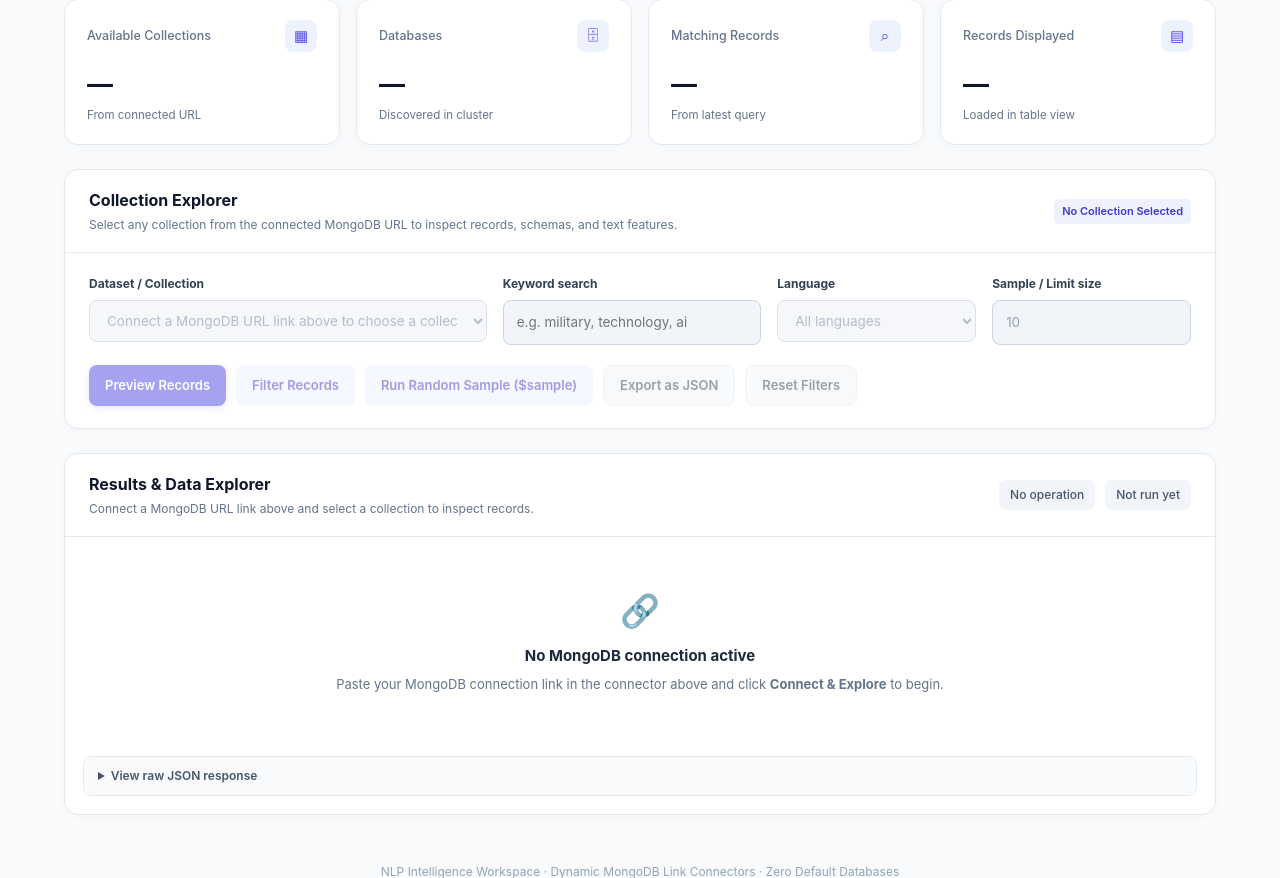
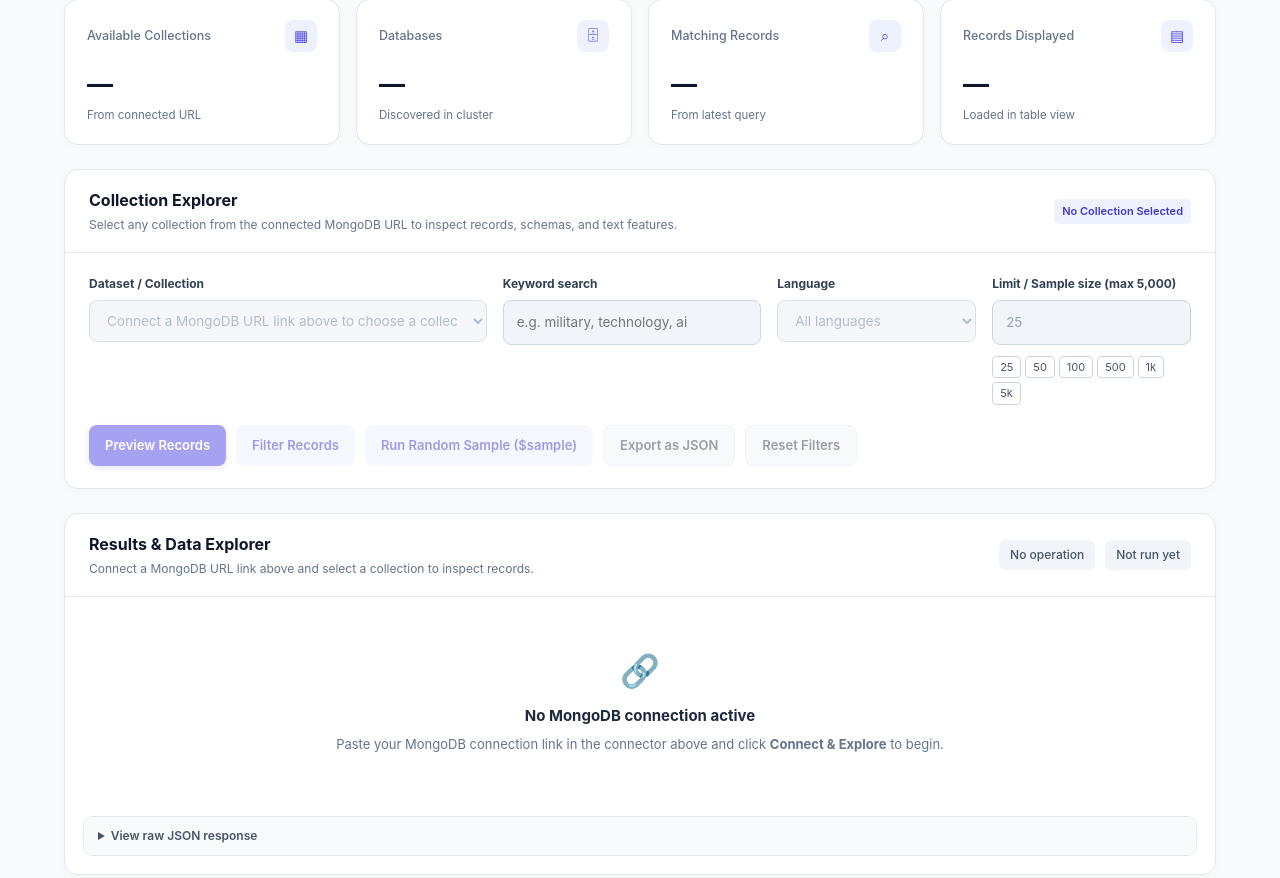
Before and after one commit to thwarted09/nlp-intelligence-dashboard, a Django app: page / in a window 1280 px wide. Shown: the part 577-1455 px from the top of the page. Run offline with Django 5.2, Linux system fonts and the light colour scheme.

Commit message:
Support fetching up to 5,000 records with pagination and limit presets

```diff
--- a/datasets/views.py
+++ b/datasets/views.py
@@ -1,5 +1,6 @@
 import json
 import logging
+import math
 import re
 
 from bson import json_util
@@ -270,21 +271,29 @@ def collection_schema(request, database_name, collection_name):
 
 @require_GET
 def collection_preview(request, database_name, collection_name):
-    """Preview records from a collection on the active connection."""
+    """Preview records from a collection with pagination support and limits up to 5,000."""
     connection_id = _get_connection_id(request)
     error = _validate_target(database_name, collection_name, connection_id)
     if error:
         return error
 
-    limit, error = _parse_int(request, "limit", 10, 1, 100)
+    limit, error = _parse_int(request, "limit", 25, 1, 5000)
     if error:
         return error
+
+    page, error = _parse_int(request, "page", 1, 1, 100000)
+    if error:
+        return error
+
+    skip = (page - 1) * limit
 
     try:
         collection = get_collection(database_name, collection_name, connection_id)
 
         total_records = collection.count_documents({})
-        documents = list(collection.find({}).limit(limit))
+        total_pages = math.ceil(total_records / limit) if total_records > 0 else 1
+
+        documents = list(collection.find({}).skip(skip).limit(limit))
         preview = _to_json_safe(documents)
 
         fields = sorted({key for document in documents for key in document})
@@ -295,6 +304,9 @@ def collection_preview(request, database_name, collection_name):
             "collection": collection_name,
             "connection_id": connection_id,
             "total_records": total_records,
+            "page": page,
+            "total_pages": total_pages,
+            "limit": limit,
             "returned_records": len(preview),
             "fields": fields,
             "preview": preview,
@@ -307,15 +319,21 @@ def collection_preview(request, database_name, collection_name):
 
 @require_GET
 def filter_collection(request, database_name, collection_name):
-    """Filter records within a collection on the active connection."""
+    """Filter records within a collection with pagination and limits up to 5,000."""
     connection_id = _get_connection_id(request)
     error = _validate_target(database_name, collection_name, connection_id)
     if error:
         return error
 
-    limit, error = _parse_int(request, "limit", 10, 1, 100)
+    limit, error = _parse_int(request, "limit", 25, 1, 5000)
     if error:
         return error
+
+    page, error = _parse_int(request, "page", 1, 1, 100000)
+    if error:
+        return error
+
+    skip = (page - 1) * limit
 
     source = request.GET.get("source", "").strip()
     language = request.GET.get("language", "").strip()
@@ -333,7 +351,9 @@ def filter_collection(request, database_name, collection_name):
         collection = get_collection(database_name, collection_name, connection_id)
 
         total_matching = collection.count_documents(query)
-        documents = list(collection.find(query).limit(limit))
+        total_pages = math.ceil(total_matching / limit) if total_matching > 0 else 1
+
+        documents = list(collection.find(query).skip(skip).limit(limit))
         preview = _to_json_safe(documents)
 
         return JsonResponse({
@@ -347,8 +367,10 @@ def filter_collection(request, database_name, collection_name):
                 "keyword": keyword,
             },
             "total_matching": total_matching,
+            "page": page,
+            "total_pages": total_pages,
+            "limit": limit,
             "returned_records": len(preview),
-            "limit": limit,
             "preview": preview,
         })
 
@@ -359,13 +381,13 @@ def filter_collection(request, database_name, collection_name):
 
 @require_GET
 def sample_collection(request, database_name, collection_name):
-    """Extract a random document sample from a collection on the active connection."""
+    """Extract a random document sample from a collection with sizes up to 5,000."""
     connection_id = _get_connection_id(request)
     error = _validate_target(database_name, collection_name, connection_id)
     if error:
         return error
 
-    sample_size, error = _parse_int(request, "size", 100, 1, 1000)
+    sample_size, error = _parse_int(request, "size", 100, 1, 5000)
     if error:
         return error
 
--- a/templates/dashboard.html
+++ b/templates/dashboard.html
@@ -561,6 +561,51 @@
             font-weight: 500;
         }
 
+        .btn-preset {
+            padding: 2px 7px;
+            font-size: 11px;
+            border-radius: 4px;
+            border: 1px solid #cbd5e1;
+            background: #ffffff;
+            color: #475569;
+            cursor: pointer;
+            transition: all 0.15s;
+        }
+
+        .btn-preset:hover {
+            background: #eef2ff;
+            color: var(--primary);
+            border-color: #a5b4fc;
+        }
+
+        .pagination-bar {
+            display: flex;
+            justify-content: space-between;
+            align-items: center;
+            padding: 11px 20px;
+            background: #f8fafc;
+            border-bottom: 1px solid var(--border);
+            flex-wrap: wrap;
+            gap: 12px;
+        }
+
+        .pagination-info {
+            font-size: 12.5px;
+            color: var(--muted);
+        }
+
+        .pagination-controls {
+            display: flex;
+            align-items: center;
+            gap: 10px;
+        }
+
+        .pagination-page-indicator {
+            font-size: 12.5px;
+            font-weight: 600;
+            color: var(--text);
+        }
+
         .table-wrap {
             overflow-x: auto;
         }
@@ -914,9 +959,17 @@
                     </div>
 
                     <div class="field">
-                        <label for="sampleSize">Sample / Limit size</label>
+                        <label for="sampleSize">Limit / Sample size (max 5,000)</label>
                         <input id="sampleSize" type="number"
-                               value="10" min="1" max="1000" disabled>
+                               value="25" min="1" max="5000" disabled>
+                        <div class="preset-chips" style="margin-top: 4px; display: flex; gap: 4px; flex-wrap: wrap;">
+                            <button type="button" class="btn-preset" data-size="25">25</button>
+                            <button type="button" class="btn-preset" data-size="50">50</button>
+                            <button type="button" class="btn-preset" data-size="100">100</button>
+                            <button type="button" class="btn-preset" data-size="500">500</button>
+                            <button type="button" class="btn-preset" data-size="1000">1k</button>
+                            <button type="button" class="btn-preset" data-size="5000">5k</button>
+                        </div>
                     </div>
                 </div>
 
@@ -973,6 +1026,18 @@
                 </p>
             </div>
 
+            <!-- Pagination Bar -->
+            <div id="paginationBar" class="pagination-bar" style="display: none;">
+                <div class="pagination-info">
+                    Showing <strong id="pageRange">0-0</strong> of <strong id="totalItemsCount">0</strong> records
+                </div>
+                <div class="pagination-controls">
+                    <button id="prevPageBtn" class="btn btn-light btn-small" type="button">◄ Previous</button>
+                    <span class="pagination-page-indicator">Page <span id="currentPageNum">1</span> of <span id="totalPagesNum">1</span></span>
+                    <button id="nextPageBtn" class="btn btn-light btn-small" type="button">Next ►</button>
+                </div>
+            </div>
+
             <div id="tableWrap" class="table-wrap" hidden>
                 <table>
                     <thead>
@@ -1008,6 +1073,8 @@
         let activeDatasets = [];
         let latestApiResponse = null;
         let lastOperation = null;
+        let currentPage = 1;
+        let totalPages = 1;
 
         // Elements
         const connectionStatus = document.getElementById("connectionStatus");
@@ -1036,6 +1103,15 @@
         const collectionMetaBar = document.getElementById("collectionMetaBar");
         const schemaChipsList = document.getElementById("schemaChipsList");
         const collectionDocCount = document.getElementById("collectionDocCount");
+
+        // Pagination Elements
+        const paginationBar = document.getElementById("paginationBar");
+        const pageRange = document.getElementById("pageRange");
+        const totalItemsCount = document.getElementById("totalItemsCount");
+        const currentPageNum = document.getElementById("currentPageNum");
+        const totalPagesNum = document.getElementById("totalPagesNum");
+        const prevPageBtn = document.getElementById("prevPageBtn");
+        const nextPageBtn = document.getElementById("nextPageBtn");
 
         // Buttons
         const previewBtn = document.getElementById("previewBtn");
@@ -1382,6 +1458,9 @@
             setFormDisabled(true);
             updateActiveSelectionTag();
             collectionMetaBar.style.display = "none";
+            paginationBar.style.display = "none";
+            currentPage = 1;
+            totalPages = 1;
 
             datasetCount.textContent = "—";
             databaseCount.textContent = "—";
@@ -1451,21 +1530,26 @@
             return td;
         }
 
-        function renderRecords(records) {
+        function renderRecords(records, data = null) {
             resultsBody.replaceChildren();
 
             if (records.length === 0) {
                 tableWrap.hidden = true;
+                paginationBar.style.display = "none";
                 emptyState.hidden = false;
                 emptyHeading.textContent = "No records found";
                 emptyText.textContent = "Try altering your keyword filters or selecting another collection.";
                 return;
             }
 
+            const page = (data && data.page) ? data.page : 1;
+            const limit = (data && data.limit) ? data.limit : records.length;
+            const startIndex = (page - 1) * limit;
+
             records.forEach((record, index) => {
                 const tr = document.createElement("tr");
 
-                tr.appendChild(createCell(index + 1));
+                tr.appendChild(createCell(startIndex + index + 1));
 
                 const titleCell = document.createElement("td");
                 const title = document.createElement("div");
@@ -1513,6 +1597,24 @@
                 resultsBody.appendChild(tr);
             });
 
+            // Pagination Bar Handling
+            if (data && (lastOperation === "preview" || lastOperation === "filter")) {
+                totalPages = data.total_pages || 1;
+                currentPage = data.page || 1;
+                const total = data.total_matching ?? data.total_records ?? records.length;
+
+                paginationBar.style.display = "flex";
+                pageRange.textContent = `${startIndex + 1}–${startIndex + records.length}`;
+                totalItemsCount.textContent = Number(total).toLocaleString();
+                currentPageNum.textContent = currentPage;
+                totalPagesNum.textContent = totalPages;
+
+                prevPageBtn.disabled = currentPage <= 1;
+                nextPageBtn.disabled = currentPage >= totalPages;
+            } else {
+                paginationBar.style.display = "none";
+            }
+
             emptyState.hidden = true;
             tableWrap.hidden = false;
         }
@@ -1524,7 +1626,7 @@
             returnedCount.textContent = Number(returned).toLocaleString();
         }
 
-        function buildQuery(operation) {
+        function buildQuery(operation, page = 1) {
             const params = new URLSearchParams();
             const keyword = keywordInput.value.trim();
             const language = languageSelect.value;
@@ -1533,21 +1635,25 @@
             if (language) params.set("language", language);
             if (currentConnectionId) params.set("connection_id", currentConnectionId);
 
-            const size = Number(sampleSizeInput.value) || 10;
+            const size = Number(sampleSizeInput.value) || 25;
 
             if (operation === "preview") {
-                params.set("limit", String(Math.min(Math.max(size, 1), 100)));
+                params.set("limit", String(Math.min(Math.max(size, 1), 5000)));
+                params.set("page", String(page));
             } else if (operation === "filter") {
-                params.set("limit", String(Math.min(Math.max(size, 1), 100)));
+                params.set("limit", String(Math.min(Math.max(size, 1), 5000)));
+                params.set("page", String(page));
             } else if (operation === "sample") {
-                params.set("size", String(Math.min(Math.max(size, 1), 1000)));
+                params.set("size", String(Math.min(Math.max(size, 1), 5000)));
             }
 
             return params.toString();
         }
 
-        async function runOperation(operation, button) {
+        async function runOperation(operation, button, page = 1) {
             clearNotice();
+            currentPage = page;
+            lastOperation = operation;
 
             try {
                 const target = getSelectedDataset();
@@ -1558,7 +1664,7 @@
                     sample: "sample/"
                 }[operation];
 
-                const url = `${API_BASE}${encodeURIComponent(target.database)}/${encodeURIComponent(target.collection)}/${endpoint}?${buildQuery(operation)}`;
+                const url = `${API_BASE}${encodeURIComponent(target.database)}/${encodeURIComponent(target.collection)}/${endpoint}?${buildQuery(operation, page)}`;
 
                 setLoading(true, button);
                 document.getElementById("resultDescription").textContent = "Fetching documents from MongoDB...";
@@ -1568,15 +1674,15 @@
                 latestApiResponse = data;
                 const records = getRecords(data);
 
-                renderRecords(records);
+                renderRecords(records, data);
                 updateStatistics(data, records);
 
                 rawResponse.textContent = JSON.stringify(data, null, 2);
                 document.getElementById("resultTime").textContent = new Date().toLocaleTimeString();
                 document.getElementById("resultDescription").textContent =
-                    `Showing ${records.length} records from ${target.database}.${target.collection}`;
-
-                lastOperation = operation;
+                    `Showing ${records.length} records from ${target.database}.${target.collection}` +
+                    (data.total_pages ? ` (Page ${data.page} of ${data.total_pages})` : "");
+
                 showNotice(`Completed ${operation} operation successfully.`, "success");
 
             } catch (err) {
@@ -1586,6 +1692,29 @@
                 setLoading(false);
             }
         }
+
+        // Preset Limit Chips Event Listeners
+        document.querySelectorAll(".btn-preset").forEach(btn => {
+            btn.addEventListener("click", () => {
+                if (!sampleSizeInput.disabled) {
+                    sampleSizeInput.value = btn.dataset.size;
+                    showNotice(`Limit set to ${btn.dataset.size} records.`, "success");
+                }
+            });
+        });
+
+        // Pagination Buttons
+        prevPageBtn.addEventListener("click", () => {
+            if (currentPage > 1 && lastOperation) {
+                runOperation(lastOperation, null, currentPage - 1);
+            }
+        });
+
+        nextPageBtn.addEventListener("click", () => {
+            if (currentPage < totalPages && lastOperation) {
+                runOperation(lastOperation, null, currentPage + 1);
+            }
+        });
 
         // Export as JSON Handler
         exportJsonBtn.addEventListener("click", () => {
@@ -1613,14 +1742,14 @@
         });
 
         // Event Listeners
-        previewBtn.addEventListener("click", () => runOperation("preview", previewBtn));
-        filterBtn.addEventListener("click", () => runOperation("filter", filterBtn));
-        sampleBtn.addEventListener("click", () => runOperation("sample", sampleBtn));
+        previewBtn.addEventListener("click", () => runOperation("preview", previewBtn, 1));
+        filterBtn.addEventListener("click", () => runOperation("filter", filterBtn, 1));
+        sampleBtn.addEventListener("click", () => runOperation("sample", sampleBtn, 1));
 
         resetBtn.addEventListener("click", () => {
             keywordInput.value = "";
             languageSelect.value = "";
-            sampleSizeInput.value = "10";
+            sampleSizeInput.value = "25";
             clearNotice();
             showNotice("Filters reset.", "success");
         });
```
Also changed, not shown: tests/test_datasets.py (+9 -2 lines).
